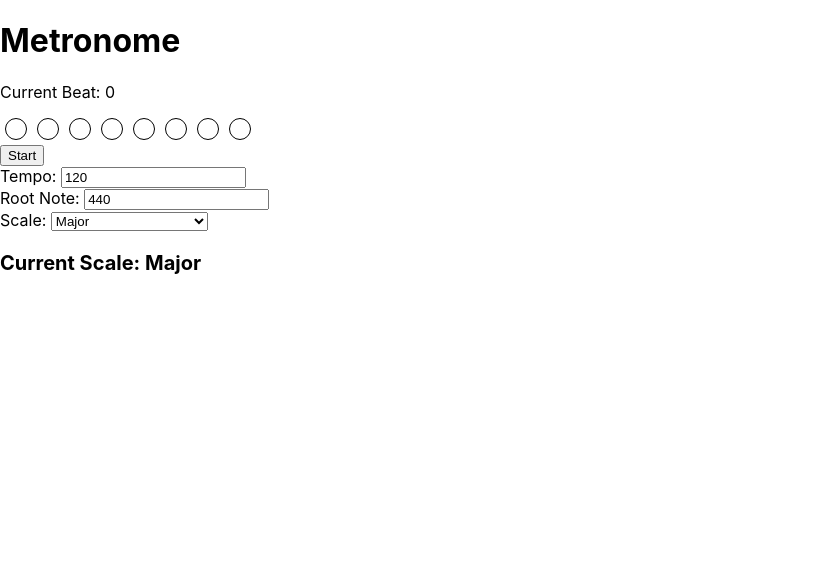
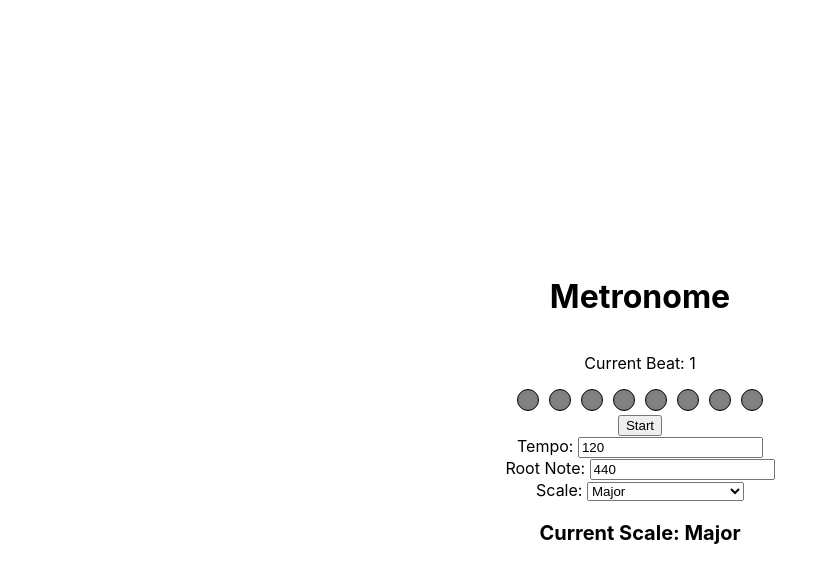
Before and after one commit to rockey94/metronome_mac, a React (Create React App) app in the folder metronome_mb/my-app/: page / in a window 1280 px wide. Shown: the top 582 px of the page, without its empty margins (0-838 px from the left). Built offline with nearby package versions, Linux system fonts and the light colour scheme.

Commit message:
fix current beat count display

```diff
--- a/metronome_mb/my-app/src/App.css
+++ b/metronome_mb/my-app/src/App.css
@@ -1,6 +1,4 @@
-.App {
-  text-align: center;
-}
+
 
 .App-logo {
   height: 40vmin;
@@ -55,3 +53,26 @@
 .scaleDisplay {
   animation: scaleHighlight 2s linear infinite;
 }
+
+.App {
+  text-align: center;
+  display: flex;
+  flex-direction: column;
+  justify-content: center;
+  align-items: center;
+  height: 100vh;
+}
+
+body {
+  margin: 0;
+  padding: 0;
+}
+
+.App {
+  text-align: center;
+  display: flex;
+  flex-direction: column;
+  justify-content: center;
+  align-items: center;
+  height: 100vh;
+}
--- a/metronome_mb/my-app/src/App.js
+++ b/metronome_mb/my-app/src/App.js
@@ -1,13 +1,14 @@
-import React, { useEffect, useState } from "react";
+import React, { useEffect, useState, useRef } from "react";
 import "./App.css";
 
 const App = () => {
   const [playing, setPlaying] = useState(false);
-  const [count, setCount] = useState(-1);
+  const [count, setCount] = useState(0); // Initialize count to 0 instead of -1
   const [tempo, setTempo] = useState(120);
   const [scale, setScale] = useState("major");
   const [rootNote, setRootNote] = useState(440); // A4
   const beatsPerMeasure = 8;
+  const beatIndicators = useRef([]);
 
   const scales = {
     major: [0, 2, 4, 5, 7, 9, 11, 12],
@@ -35,7 +36,6 @@ const App = () => {
   const generateScale = (root, intervals) => {
     return intervals.map((interval) => root * Math.pow(2, interval / 12));
   };
-
   useEffect(() => {
     const audioContext = new (window.AudioContext ||
       window.webkitAudioContext)();
@@ -68,13 +68,37 @@ const App = () => {
     };
   }, [playing, tempo, scale, rootNote]);
 
+  useEffect(() => {
+    beatIndicators.current.forEach((indicator, i) => {
+      if (i === count) {
+        indicator.animate(
+          [
+            { backgroundColor: "grey" },
+            { backgroundColor: "blue" },
+            { backgroundColor: "grey" },
+          ],
+          {
+            duration: (60 / tempo) * 1000 - 10, // Adjust the duration
+            easing: "steps(1, end)",
+          }
+        );
+      }
+    });
+  }, [count, tempo]);
+
   return (
-    <div>
+    <div className="App">
       <h1>Metronome</h1>
-      <p>Current Beat: {count + 1}</p>
+      <p>
+        Current Beat:{" "}
+        {(count + 1) % beatsPerMeasure === 0
+          ? beatsPerMeasure
+          : (count + 1) % beatsPerMeasure}
+      </p>
       <div>
         {[...Array(beatsPerMeasure)].map((_, i) => (
           <div
+            ref={(el) => (beatIndicators.current[i] = el)}
             key={i}
             style={{
               display: "inline-block",
@@ -82,24 +106,21 @@ const App = () => {
               width: "20px",
               height: "20px",
               borderRadius: "50%",
-              backgroundColor: i === count ? "black" : "white",
+              backgroundColor: "grey",
               border: "1px solid black",
-              animation: i === count ? "beat 0.5s linear" : undefined,
             }}
           />
         ))}
       </div>
       <button
         onClick={() => {
-          setPlaying((prevPlaying) => {
-            const nextPlaying = !prevPlaying;
-            setCount(nextPlaying ? 0 : -1);
-            return nextPlaying;
-          });
+          setCount(-1); // Initialize count to 0
+          setPlaying((prevPlaying) => !prevPlaying);
         }}
       >
         {playing ? "Stop" : "Start"}
       </button>
+
       <div>
         <label>Tempo: </label>
         <input
```
